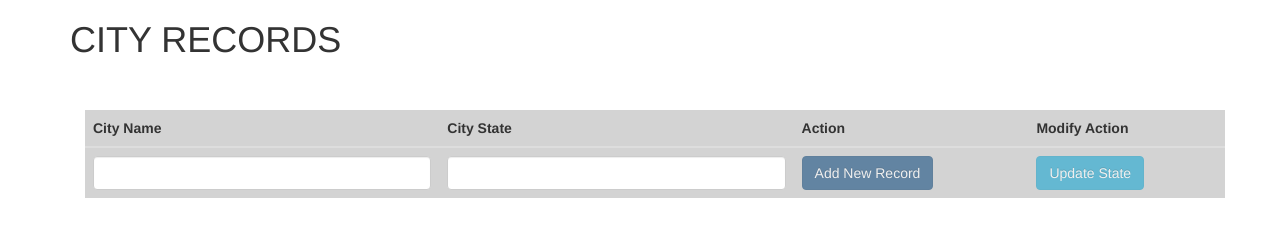
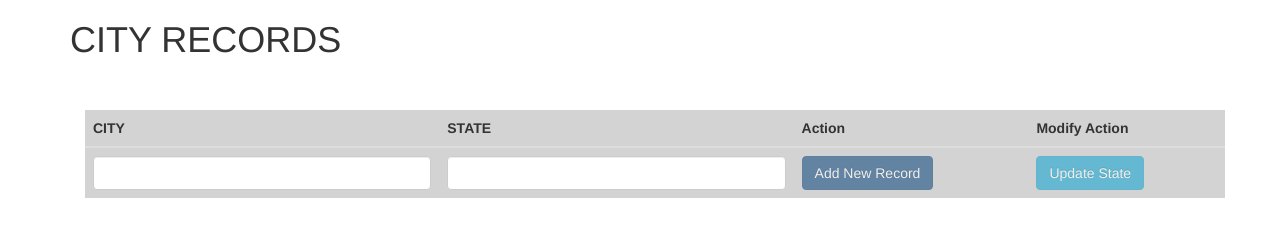
Before and after one commit to pratikdhage003/AngularJS-Python-MongoDB, a plain HTML site: page static/index.html in a window 1280 px wide. Drawn offline with nearby package versions, Linux system fonts and the light colour scheme; no server answers.

```diff
--- a/static/index.html
+++ b/static/index.html
@@ -16,8 +16,8 @@
             <table class="table" style="background-color: lightgray">
                 <thead>
                 <tr>
-                    <th>City Name</th>
-                    <th>City State</th>
+                    <th>CITY</th>
+                    <th>STATE</th>
                     <th>Action</th>
                     <th>Modify Action</th>
                 </tr>
--- a/static/js/controllers/controller.js
+++ b/static/js/controllers/controller.js
@@ -84,8 +84,6 @@
         });
     };
 
-
-
     // updates the state for a given city
     app.updateState = function (city) {
         if (city.cname !== '' &&  city.state !== '') {
```
